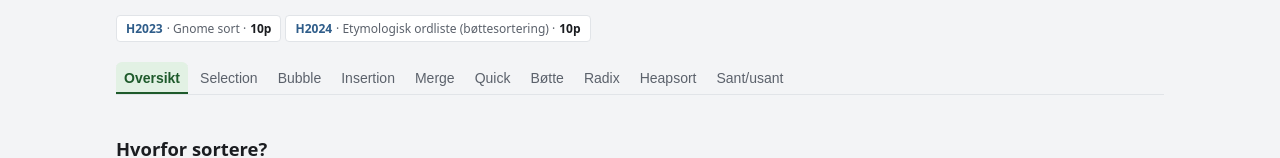
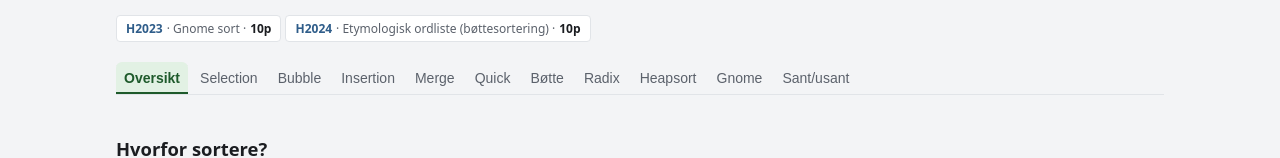
Before and after one commit to vegardjorg/IN2010, a plain HTML site: page 01-sortering.html in a window 1280 px wide. Shown: the part 232-390 px from the top of the page. Drawn offline with Linux system fonts and the light colour scheme.

Commit message:
Sortering: legg Gnome-fanen inn igjen bakerst (fullfører flyttingen)
Co-Authored-By: Claude Opus 5.5 <noreply@anthropic.com>

```diff
--- a/01-sortering.html
+++ b/01-sortering.html
@@ -35,6 +35,7 @@
       <button data-tab="bucket">Bøtte</button>
       <button data-tab="radix">Radix</button>
       <button data-tab="heap">Heapsort</button>
+      <button data-tab="gnome">Gnome</button>
       <button data-tab="test">Sant/usant</button>
     </div>
 
```
